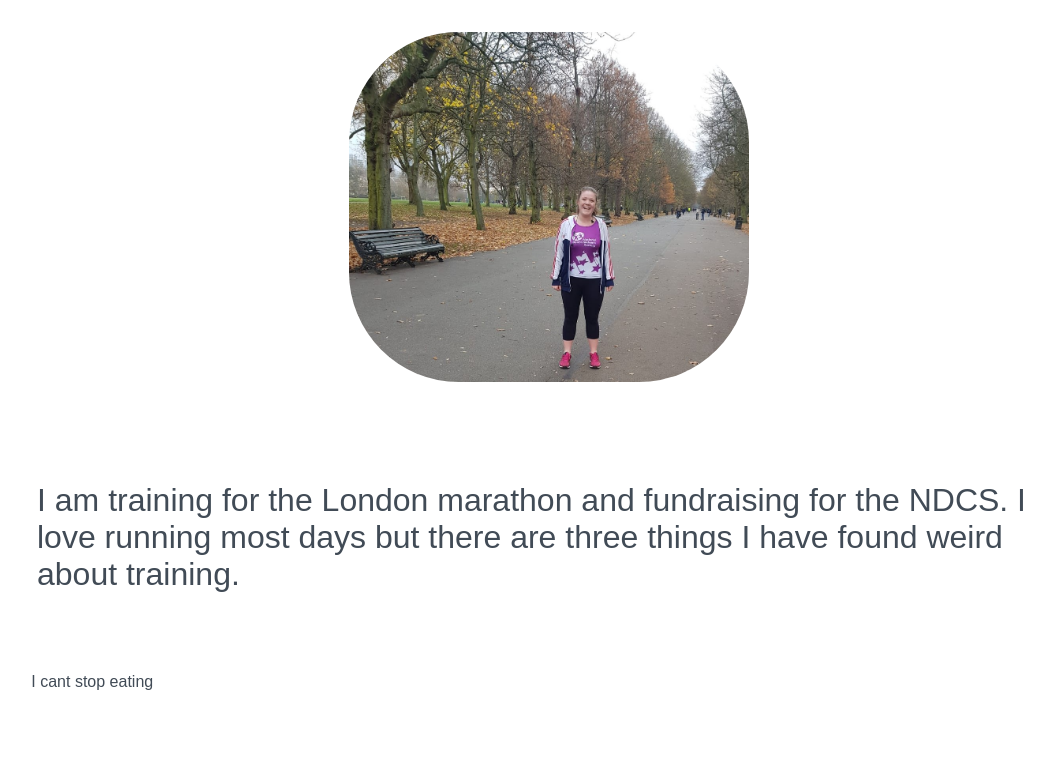
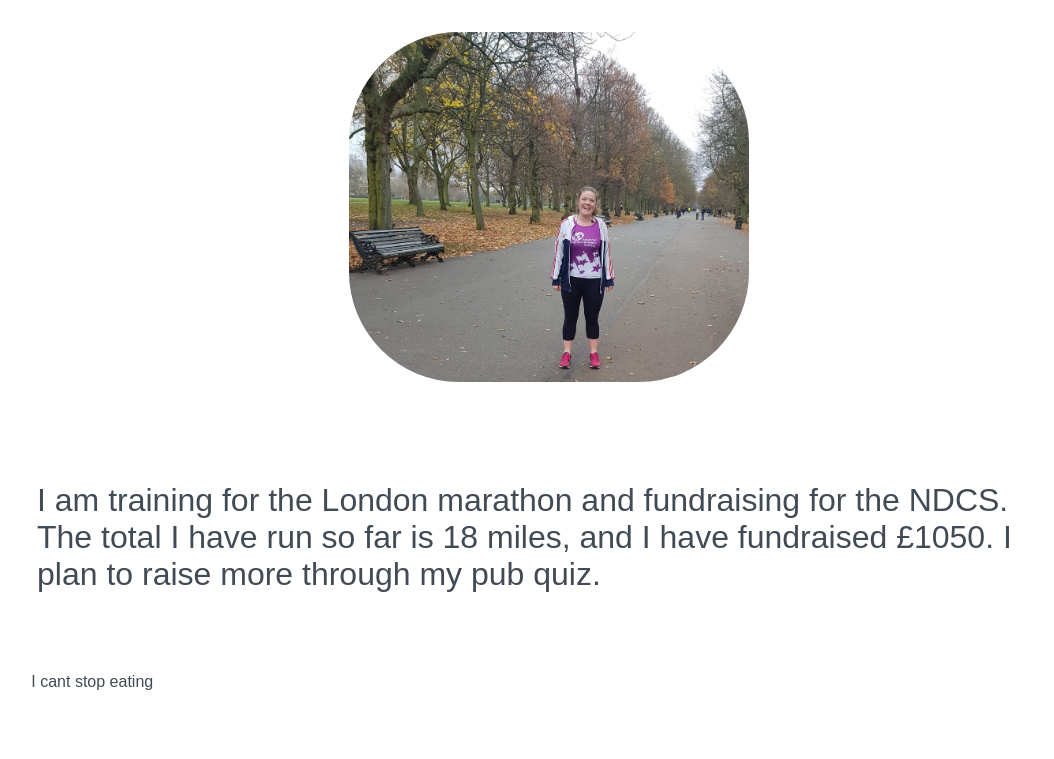
Before and after one commit to carolinechalk/beginners-week-one-master, a plain HTML site: page index.html in a window 1280 px wide. Shown: the part 265-1024 px from the top of the page, without its empty margins (91-1145 px from the left). Drawn offline with Linux system fonts and the light colour scheme.

Commit message:
Paragprah Edit
Further description of my running progress.

```diff
--- a/index.html
+++ b/index.html
@@ -14,7 +14,7 @@
   <div>
     <p>
       I am training for the London marathon and fundraising for the NDCS.
-      I love running most days but there are three things I have found weird about training.
+    The total I have run so far is 18 miles, and I have fundraised £1050. I plan to raise more through my pub quiz.
     </p>
     <ol>
       <li>  I cant stop eating </li>
```
